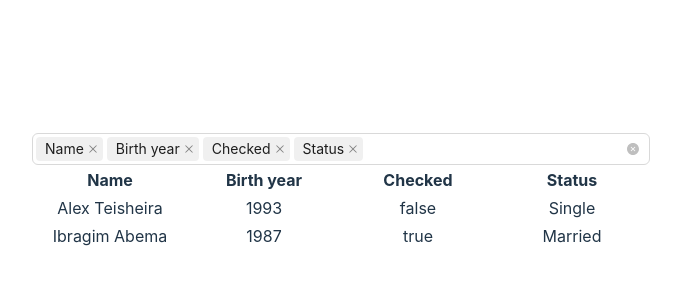
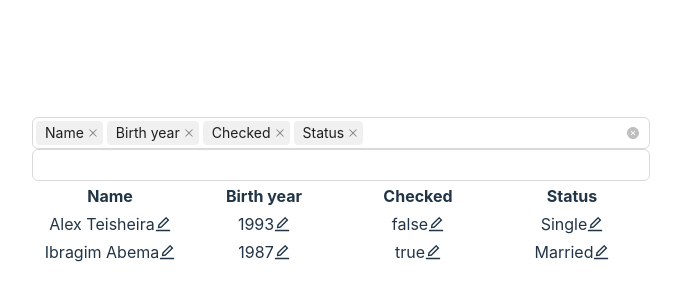
Before and after one commit to AlexeyAdoniev/cmt_home, a React (Vite) app: page / in a window 1280 px wide. Shown: the part 208-508 px from the top of the page, without its empty margins (299-980 px from the left). Built offline with nearby package versions, Linux system fonts and the light colour scheme.

Commit message:
add search bar, refactor a litte

```diff
--- a/src/App.jsx
+++ b/src/App.jsx
@@ -1,74 +1,10 @@
 /* eslint-disable react/prop-types */
 import { useEffect, useState } from 'react';
 import { Checkbox, Select, InputNumber, Input } from 'antd'
-// import { EyeInvisibleOutlined, EyeOutlined } from '@ant-design/icons'
+import { EditOutlined, SaveOutlined } from '@ant-design/icons'
 import './App.css';
 
-const columns = [
-	{
-		id: '1',
-		ordinalNo: 1,
-		title: 'Name',
-		type: 'string',
-		width: 100
-	},
-	{
-		id: '2',
-		ordinalNo: 2,
-		title: 'Birth year',
-		type: 'number',
-		width: 100
-	},
-	{
-		id: '3',
-		ordinalNo: 3,
-		title: 'Checked',
-		type: 'boolean',
-		width: 100
-	},
-	{
-		id: '4',
-		ordinalNo: 4,
-		title: 'Status',
-		type: 'Object',
-		width: 100
-	}
-]
-
-
-const data = [
-	{
-		id: '1',
-		'1': 'Alex Teisheira',
-		'2': 1993,
-		'3': false,
-		'4': {
-			selected: 0,
-			options: ['Single', 'Married', 'Divorsed']
-		},
-	},
-	{
-		id: '2',
-		'1': 'Ibragim Abema',
-		'2': 1987,
-		'3': true,
-		'4': {
-			selected: 1,
-			options: ['Single', 'Married', 'Divorsed']
-		}
-	}
-];
-
-
-// const validate = (val, type) => {
-
-// 	switch (type) {
-
-// 		default:
-// 			return true;
-// 	}
-// }
-
+import { isNumeric } from './utils';
 
 
 function TableHeader({ col, shownColumns }) {
@@ -84,20 +20,32 @@ function TableHeader({ col, shownColumns }) {
 	</th>
 }
 
-function App() {
+function App({ tableData }) {
+
+	const { columns, data } = tableData
+
+	const sorted = columns.sort((a, b) => a.ordinalNo - b.ordinalNo);
 
 	const [table, setTable] = useState({
-		columns: columns.sort((a, b) => a.ordinalNo - b.ordinalNo),
+		columns: sorted,
 		data
 	})
+
+
 	const [updateCell, setUpdateCell] = useState('');
 	const [shownColumns, setShownColumns] = useState(table.columns.map(({ id }) => id));
-
-	// useEffect(() => {
-
-	// }, [table])
+	const DEFAULT_SHOWN_ROWS = table.data.map(({ id }) => id);
+	const [shownRows, setShownRows] = useState(DEFAULT_SHOWN_ROWS);
+	const [searchInput, setSearch] = useState('');
 
 
+	const renderHeaders = () =>
+
+		table.columns.map((col, i) => (
+			<TableHeader key={`header-${i}`}
+				col={col}
+				shownColumns={shownColumns} />
+		));
 
 	//render idle
 	const renderIdle = (value) => {
@@ -170,18 +118,6 @@ function App() {
 	}
 
 
-
-
-
-	const renderHeaders = () =>
-
-		table.columns.map((col, i) => (
-			<TableHeader key={`header-${i}`}
-				col={col}
-				shownColumns={shownColumns} />
-		));
-
-
 	const renderRows = () => {
 		return table.data.map((row, rowIndex) => {
 
@@ -189,13 +125,16 @@ function App() {
 				const cellId = `${rowIndex}-${columnId}`;
 				const hidden = !shownColumns.includes(columnId);
 				const update = updateCell === cellId;
-				return <td className={`${hidden ? 'hidden' : ''}`} onClick={() => setUpdateCell(cellId)} key={`cell-${cellId}`}>
+				return <td className={`${hidden ? 'hidden' : ''}`} key={`cell-${cellId}`}>
 					{update ? renderUpdate(row.id, row, columnId, setTable) : renderIdle(row[columnId])}
+					{update ? <SaveOutlined onClick={() => setUpdateCell('')} /> : <EditOutlined onClick={() => setUpdateCell(cellId)} />}
 				</td>
 			})
 
+
+
 			return <tr key={`row-${rowIndex}`}>
-				{cells}
+				{shownRows.includes(row.id) ? cells : []}
 			</tr>
 
 
@@ -203,11 +142,32 @@ function App() {
 		})
 	}
 
-	//const conlumnIds = table.columns.filter((col) => !hiddenColumns.includes(col.id)).map(({ id }) => id);
 
-	const columnFilterHandler = (e) => {
-		setShownColumns(e)
-	}
+	useEffect(() => {
+		if (searchInput === '') {
+			return void setShownRows(DEFAULT_SHOWN_ROWS);
+		}
+
+		//const numeric = isNumeric(searchInput);
+
+		const filtred = table.data.filter(row => {
+			let found = false;
+			Object.entries(row).forEach(([key, value]) => {
+				if (key !== 'id' && typeof value === 'string') {
+					const reg = new RegExp(searchInput, 'gi')
+					if (value.match(reg)) {
+						found = true;
+					}
+				}
+			})
+
+			return found
+		})
+
+		setShownRows(filtred.map(({ id }) => id));
+
+	}, [searchInput, table])
+
 
 	return (
 		<>
@@ -217,12 +177,15 @@ function App() {
 				style={{ width: '100%' }}
 				placeholder="Please select shown fields"
 				value={shownColumns}
-				onChange={columnFilterHandler}
+				onChange={(e) => {
+					setShownColumns(e)
+				}}
 				options={table.columns.map(column => ({
 					label: column.title,
 					value: column.id
 				}))}
 			/>
+			<Input value={searchInput} onChange={e => setSearch(e.target.value)} />
 			<table>
 				<thead>
 					<tr>
@@ -236,3 +199,6 @@ function App() {
 }
 
 export default App;
+
+// 1. in table tag should be just 2 components
+// 2. refactor and optimize serach function
--- /dev/null
+++ b/src/data.js
@@ -0,0 +1,55 @@
+const columns = [
+	{
+		id: '1',
+		ordinalNo: 1,
+		title: 'Name',
+		type: 'string',
+		width: 100,
+	},
+	{
+		id: '2',
+		ordinalNo: 2,
+		title: 'Birth year',
+		type: 'number',
+		width: 100,
+	},
+	{
+		id: '3',
+		ordinalNo: 3,
+		title: 'Checked',
+		type: 'boolean',
+		width: 100,
+	},
+	{
+		id: '4',
+		ordinalNo: 4,
+		title: 'Status',
+		type: 'Object',
+		width: 100,
+	},
+];
+
+const data = [
+	{
+		id: '1',
+		1: 'Alex Teisheira',
+		2: 1993,
+		3: false,
+		4: {
+			selected: 0,
+			options: ['Single', 'Married', 'Divorsed'],
+		},
+	},
+	{
+		id: '2',
+		1: 'Ibragim Abema',
+		2: 1987,
+		3: true,
+		4: {
+			selected: 1,
+			options: ['Single', 'Married', 'Divorsed'],
+		},
+	},
+];
+
+export default { columns, data };
--- a/src/main.jsx
+++ b/src/main.jsx
@@ -3,8 +3,10 @@ import ReactDOM from 'react-dom/client';
 import App from './App.jsx';
 import './index.css';
 
+import tableData from './data.js'
+
 ReactDOM.createRoot(document.getElementById('root')).render(
 	<React.StrictMode>
-		<App />
+		<App tableData={tableData} />
 	</React.StrictMode>
 );
--- /dev/null
+++ b/src/utils.js
@@ -0,0 +1,3 @@
+export const isNumeric = (num) =>
+	(typeof num === 'number' || (typeof num === 'string' && num.trim() !== '')) &&
+	!isNaN(num);
```
